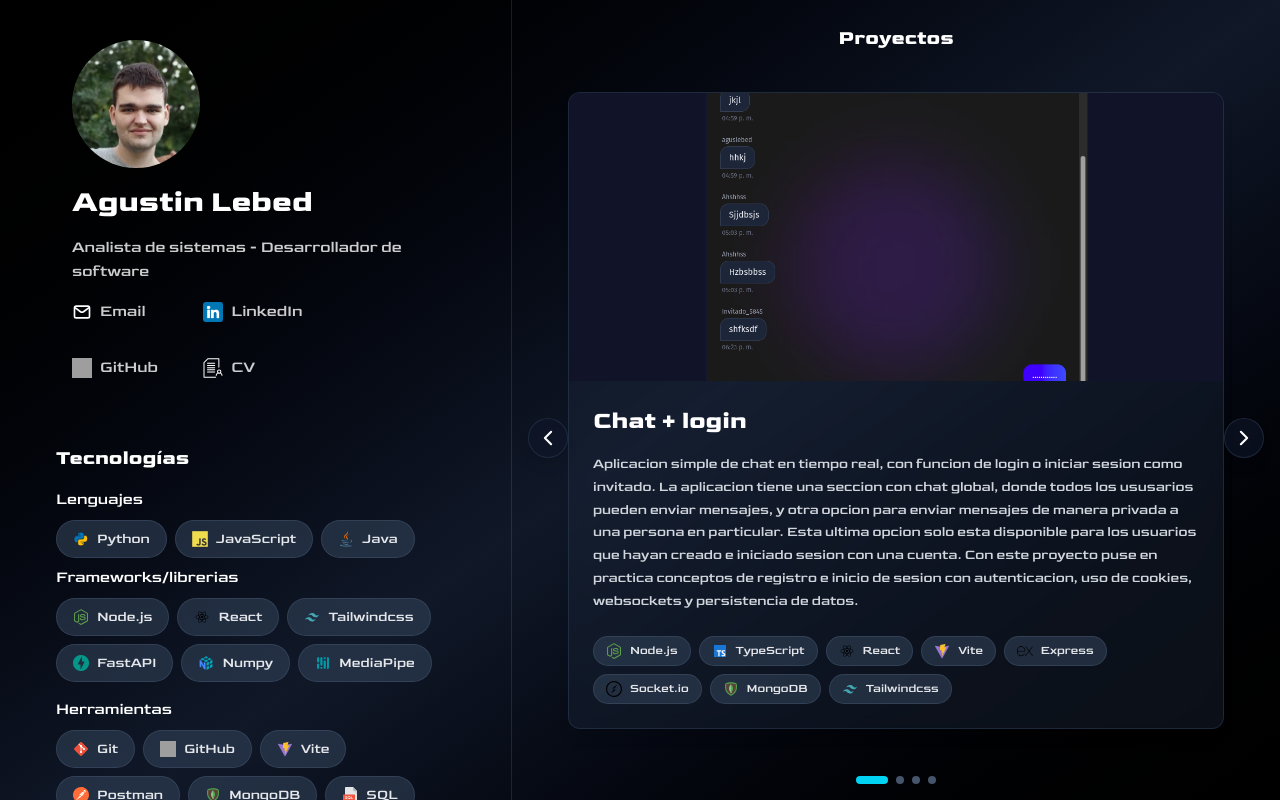
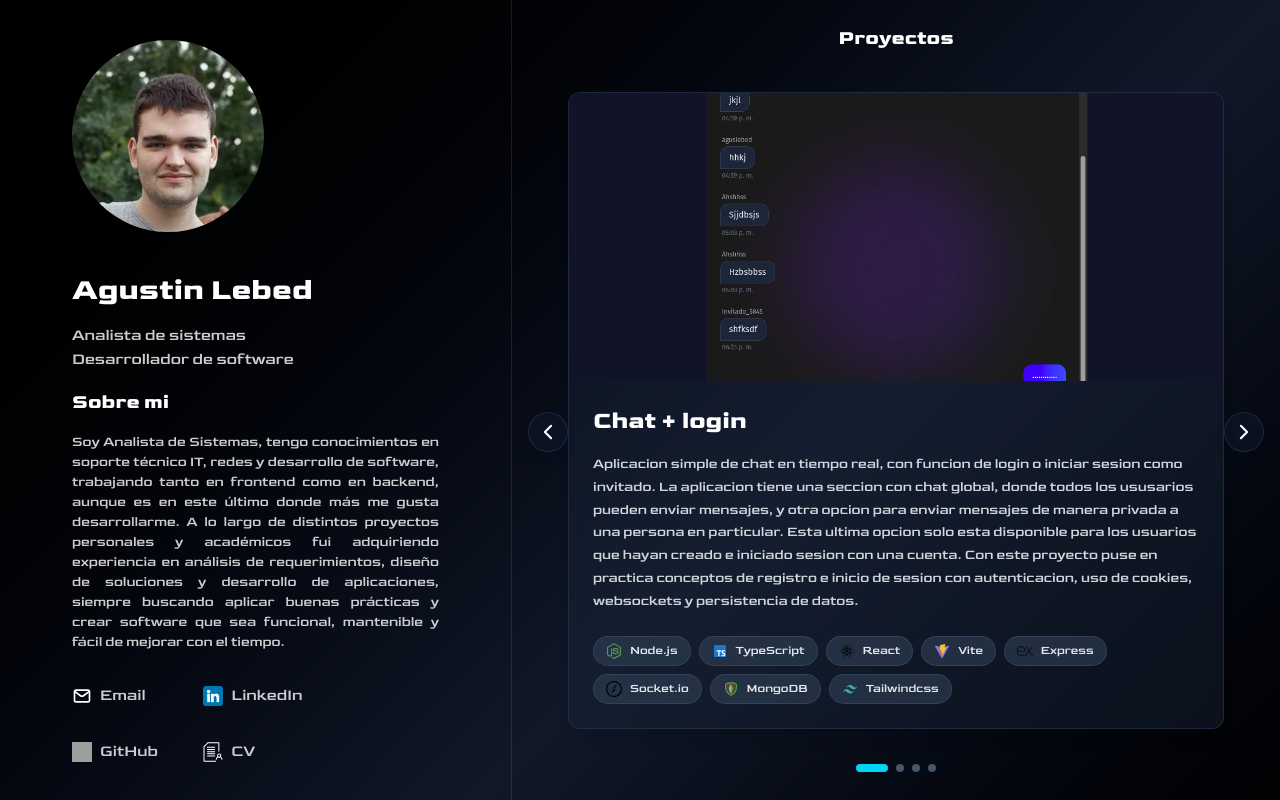
Before and after one commit to aguslebed/cv-pagina, a React (Vite) app in the folder pagina-proyectos/: page / in a window 1280 px wide. Shown: the top 800 px of the page. Built offline with nearby package versions, Linux system fonts and the light colour scheme; grey boxes are pictures that could not be loaded.

Commit message:
seccion "Sobre mi" y mejora de la paginacion del carousell.

```diff
--- a/pagina-proyectos/src/App.jsx
+++ b/pagina-proyectos/src/App.jsx
@@ -46,16 +46,34 @@ function App() {
 
       <div className="columna-izquierda md:col-span-2 border-r border-white/10 px-8">
         <div className="info-personal flex flex-col justify-center p-10 md:items-start">
-          <div className="foto flex justify-center">
+
+          <div className="main flex flex-col items-center gap-6 md:items-start">
+          <div className="foto flex justify-center md:justify-start shrink-0">
             <img src="foto-perfil.jpeg"
-              className="rounded-full w-32 h-32 object-cover"
+              className="rounded-full w-48 h-48 object-cover"
               alt="" />
           </div>
 
-          <div className="info flex flex-col items-center mt-4 gap-4 w-full md:items-start">
+          <div className="info flex flex-col items-center mt-4 gap-4 w-full md:w-full md:items-start">
             <h1 className="text-3xl font-bold">Agustin Lebed</h1>
-            <span className="text-white/80">Analista de sistemas - Desarrollador de software</span>
+            <span className="text-white/80 text-center md:text-left block">
+              Analista de sistemas
+              <br />
+              Desarrollador de software
+            </span>
           </div>
+        </div>
+
+
+          <div className="tecnologias flex flex-col items-center my-4 md:items-start ">
+            <h3 className="text-xl font-bold mb-4">Sobre mi</h3>
+            <p className="text-justify text-sm text-white/80">
+              Soy Analista de Sistemas, tengo conocimientos en soporte técnico IT, redes y desarrollo de software, trabajando tanto en frontend como en backend, aunque es en este último donde más me gusta desarrollarme.
+
+              A lo largo de distintos proyectos personales y académicos fui adquiriendo experiencia en análisis de requerimientos, diseño de soluciones y desarrollo de aplicaciones, siempre buscando aplicar buenas prácticas y crear software que sea funcional, mantenible y fácil de mejorar con el tiempo.
+            </p>
+          </div>
+
 
           <div className="contacto">
             <ul className="flex flex-col mt-4 gap-8 items-center md:grid md:grid-cols-2 md:justify-center">
--- a/pagina-proyectos/src/components/CarousellProyectos.jsx
+++ b/pagina-proyectos/src/components/CarousellProyectos.jsx
@@ -135,7 +135,7 @@ export function CarouselProyectos() {
       </button>
 
       {/* Pagination Indicators */}
-      <div className="flex justify-center items-center gap-2 mt-6">
+      <div className="flex justify-center items-center gap-2 my-2 md:my-2 lg:my-3 ">
         {projects.map((_, index) => (
           <button
             key={index}
```
Also changed, not shown: 1 other file (tests, documents, lock files or other folders).
